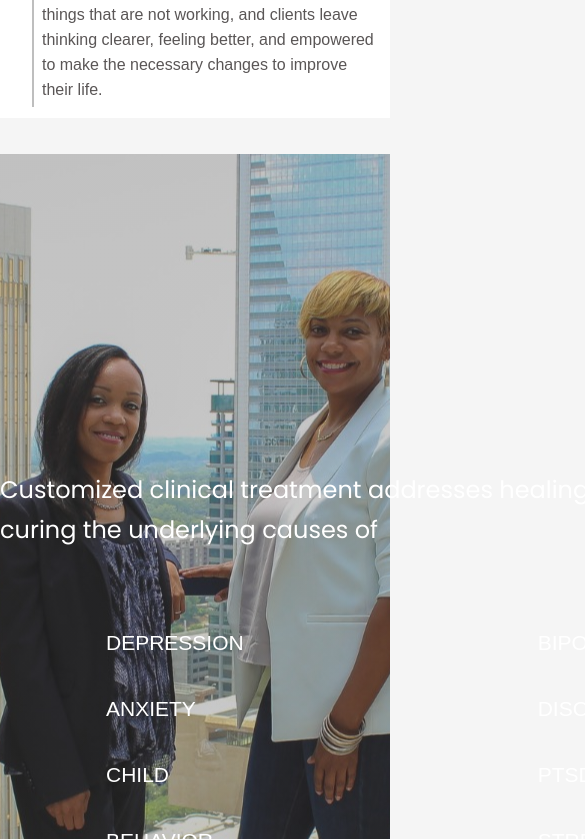
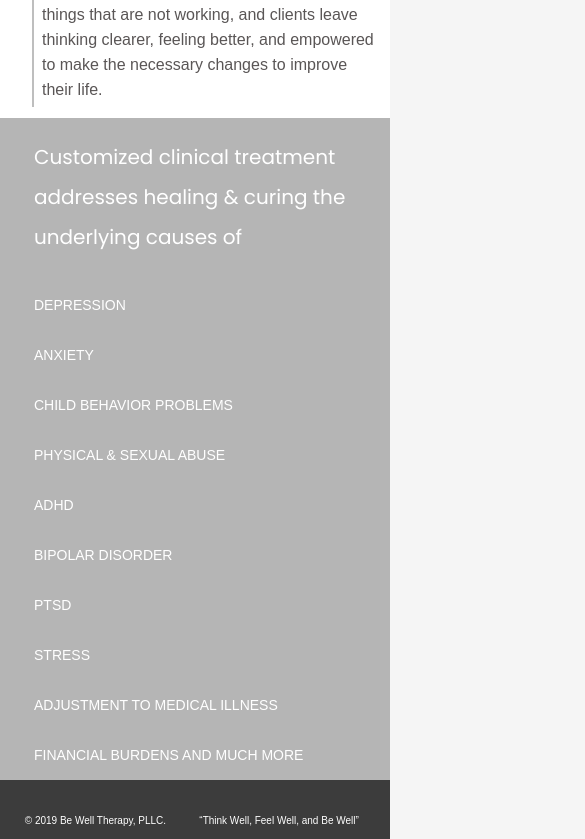
Before and after one commit to Mardotquis/be-well-therapy, a Next.js app: page /about-us in a window 390 px wide. Shown: the part 1065-1904 px from the top of the page, 585 px wide, since content can reach past the window. Built offline with nearby package versions, Linux system fonts and the light colour scheme.

Commit message:
- Removing margin top to fix background color strip issue - Adding two new breakpoints and their styles

```diff
--- a/public/assets/partials/_AboutUsBottomHero.scss
+++ b/public/assets/partials/_AboutUsBottomHero.scss
@@ -1,5 +1,7 @@
+$bottom-hero-md-breakpoint: 1430px;
+$bottom-hero-sm-breakpoint: 1160px;
+
 .about_us__bottom_hero {
-  margin-top: 36px;
   @include rect(850px, 100%);
   background: linear-gradient(rgba(60, 60, 60, .28),
   rgba(60, 60, 60, .28)),
@@ -36,4 +38,34 @@
       margin-right: 294px;
     }
   }
+  @media (max-width: $bottom-hero-md-breakpoint) {
+    background: #B5B5B5;
+    height: auto;
+    &_text_wrapper {
+      margin-top: 19px;
+    }
+  }
+  @media (max-width: $bottom-hero-sm-breakpoint) {
+    &_text_wrapper {
+      padding: 0 34px;
+      &-lgtext {
+        font-size: 20px;
+      }
+      &_lists {
+        display: block;
+        margin-left: 0;
+        margin-top: 23px;
+      }
+      &_list-left, &_list-right {
+        margin-top: 0;
+        li {
+          font-size: 14px;
+          line-height: 50px;
+        }
+      }
+      &_list-left {
+        margin: auto;
+      }
+    }
+  }
 }
```
